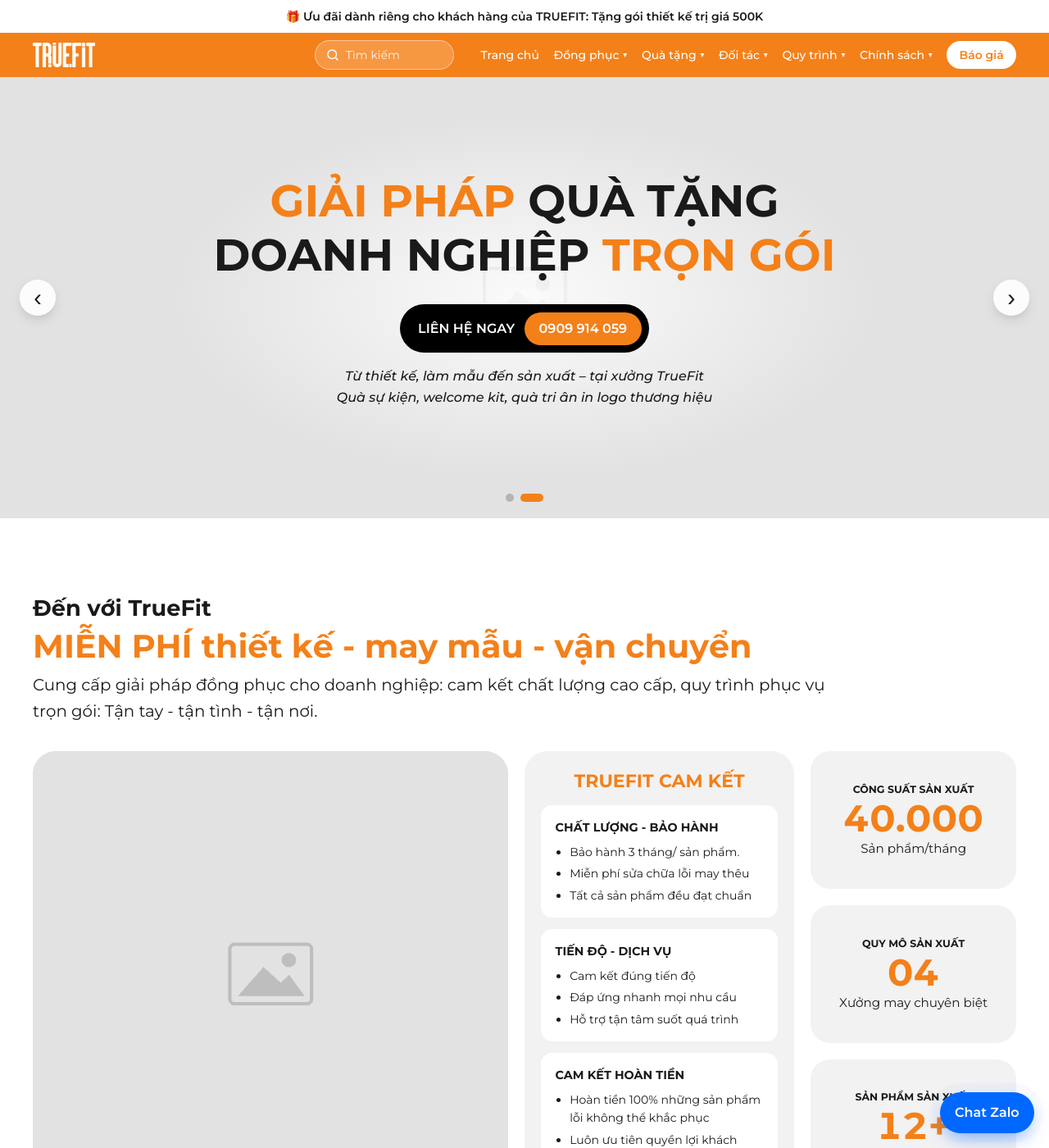
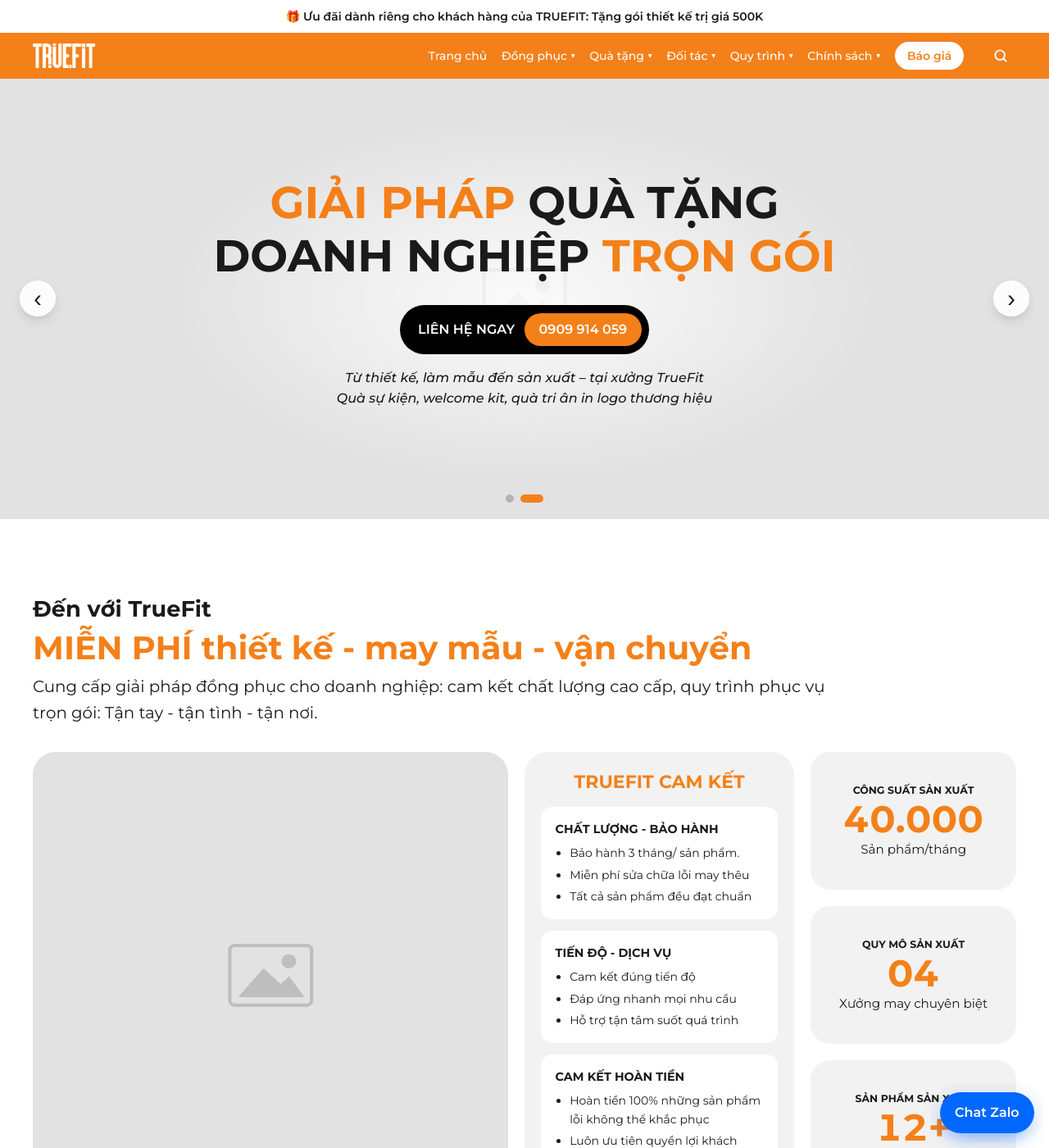
Before and after one commit to bap47/truefit, a Jekyll site: the page built from index.html, in a window 1280 px wide and 1400 px high. Shown: the whole window at 82% size. Built offline with Jekyll 4.4.1, drawn with Linux system fonts in a browser that asks for light colours.

Commit message:
Add files via upload

```diff
--- a/assets/css/main.css
+++ b/assets/css/main.css
@@ -755,3 +755,11 @@
 .tf-search__row small { max-width: 100%; }
 @media (max-width: 600px) { .tf-search__tag { display: none; } .tf-search__barin { gap: .5rem; } }
 [data-search-idle][hidden], [data-search-results][hidden], [data-search-recent][hidden] { display: none !important; }
+/* Nút tìm kiếm: icon gọn bên phải, cạnh nút Báo giá */
+.tf-header__in .tf-nav { order: 2; margin-left: auto; }
+.tf-header__in .tf-sbtn { order: 3; }
+.tf-sbtn, .tf-sbtn:hover { min-width: 0; width: 38px; height: 38px; padding: 0; margin: 0 0 0 .6rem; justify-content: center; border: 0; border-radius: 50%; background: transparent; }
+.tf-sbtn:hover { background: rgba(255,255,255,.2); }
+.tf-sbtn svg { width: 20px; height: 20px; stroke-width: 2.2; }
+.tf-sbtn span { display: none; }
+@media (max-width: 860px) { .tf-header__in .tf-sbtn { margin-left: auto; } .tf-header__in .tf-nav { margin-left: 0; } }
```
